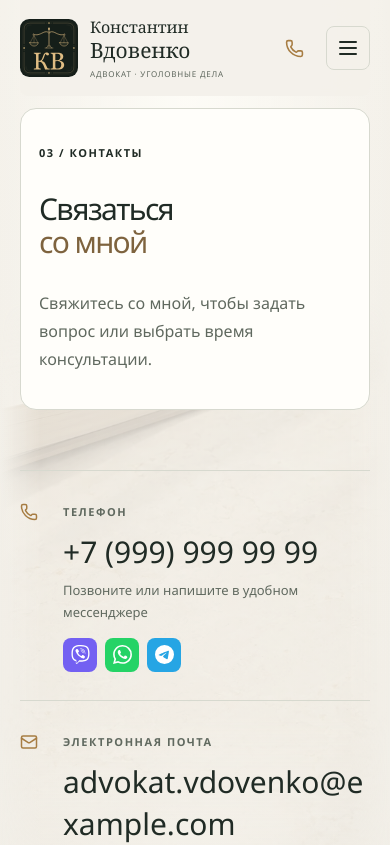
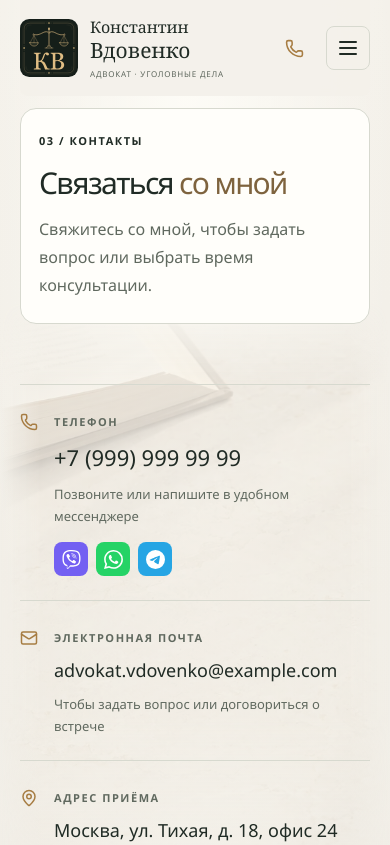
Before and after one commit to Aleks-man/advokat-vdovenko, a React (Vite) app in the folder front/: page /contacts in a window 390 px wide. Shown: the top 845 px of the page. Built offline with nearby package versions, Linux system fonts and the light colour scheme; a web font is replaced by a local one.

Commit message:
style: streamline contact page and improve mobile readability

```diff
--- a/front/src/components/PageIntro/PageIntro.css
+++ b/front/src/components/PageIntro/PageIntro.css
@@ -27,3 +27,19 @@
     font-size: clamp(30px, 7vw, 44px);
   }
 }
+
+.page-intro.page-intro-panel--compact {
+  padding-block: 32px;
+}
+.page-intro-panel.page-intro-panel--compact > h1 {
+  margin-top: 16px;
+  font-size: clamp(30px, 3.3vw, 44px);
+}
+.page-intro-panel.page-intro-panel--compact > p:not(.eyebrow) {
+  margin-top: 16px;
+}
+@media (max-width: 700px) {
+  .page-intro.page-intro-panel--compact {
+    padding-block: 24px;
+  }
+}
--- a/front/src/components/PageIntro/PageIntro.tsx
+++ b/front/src/components/PageIntro/PageIntro.tsx
@@ -5,11 +5,14 @@ type PageIntroProps = {
   eyebrow: string
   title: ReactNode
   children: ReactNode
+  compact?: boolean
 }
 
-export function PageIntro({ eyebrow, title, children }: PageIntroProps) {
+export function PageIntro({ eyebrow, title, children, compact = false }: PageIntroProps) {
   return (
-    <section className="container page-intro page-intro-panel">
+    <section
+      className={`container page-intro page-intro-panel${compact ? ' page-intro-panel--compact' : ''}`}
+    >
       <p className="eyebrow">{eyebrow}</p>
       <h1>{title}</h1>
       <p>{children}</p>
--- a/front/src/pages/Contacts/Contacts.css
+++ b/front/src/pages/Contacts/Contacts.css
@@ -1,12 +1,13 @@
 .contacts-layout {
   display: grid;
-  grid-template-columns: 1fr 1fr;
-  gap: 90px;
+  grid-template-columns: minmax(0, 1fr) minmax(0, 1fr);
+  gap: 64px;
+  padding-block: 40px 56px;
 }
 .contact-detail {
   display: flex;
-  gap: 25px;
-  padding-block: 28px;
+  gap: 16px;
+  padding-block: 24px;
   border-bottom: 1px solid var(--line);
 }
 .contact-detail:first-child {
@@ -21,16 +22,27 @@
   font-size: 11px;
   color: var(--muted);
 }
-.contact-detail p,
-.contact-detail a {
-  display: flex;
-  align-items: center;
-  gap: 20px;
+.contact-detail > div {
+  min-width: 0;
+  flex: 1;
+}
+.contact-detail .contact-value {
+  display: block;
+  margin-block: 10px 8px;
   font-family: var(--sans);
-  font-size: 30px;
-  margin-block: 10px 5px;
-  line-height: 1.4;
+  line-height: 1.5;
   overflow-wrap: anywhere;
+}
+.contact-phone {
+  font-size: clamp(22px, 2.5vw, 30px);
+  white-space: nowrap;
+}
+.contact-email,
+.contact-address {
+  font-size: clamp(18px, 1.6vw, 22px);
+}
+.contact-value[href]:hover {
+  color: var(--accent);
 }
 .contact-detail small {
   color: var(--muted);
--- a/front/src/pages/Contacts/Contacts.tsx
+++ b/front/src/pages/Contacts/Contacts.tsx
@@ -4,14 +4,15 @@ import { MessengerLinks } from '../../components/MessengerLinks/MessengerLinks'
 import './Contacts.css'
 import { PageIntro } from '../../components/PageIntro/PageIntro'
 export function Contacts() {
+  const [emailName, emailDomain] = site.email.split('@')
   return (
     <>
       <PageIntro
+        compact
         eyebrow="03 / Контакты"
         title={
           <>
-            Связаться
-            <br />
+            Связаться{' '}
             <em>со мной</em>
           </>
         }
@@ -24,7 +25,12 @@ export function Contacts() {
             <Phone size={18} />
             <div>
               <span className="eyebrow">Телефон</span>
-              <a href={`tel:${site.phone.replace(/[^+\d]/g, '')}`}>{site.phone}</a>
+              <a
+                className="contact-value contact-phone"
+                href={`tel:${site.phone.replace(/[^+\d]/g, '')}`}
+              >
+                {site.phone}
+              </a>
               <small>Позвоните или напишите в удобном мессенджере</small>
               <MessengerLinks />
             </div>
@@ -33,7 +39,12 @@ export function Contacts() {
             <Mail size={18} />
             <div>
               <span className="eyebrow">Электронная почта</span>
-              <a href={`mailto:${site.email}`}>{site.email}</a>
+              <a className="contact-value contact-email" href={`mailto:${site.email}`}>
+                <span>
+                  {emailName}@<wbr />
+                  {emailDomain}
+                </span>
+              </a>
               <small>Чтобы задать вопрос или договориться о встрече</small>
             </div>
           </div>
@@ -41,7 +52,7 @@ export function Contacts() {
             <MapPin size={18} />
             <div>
               <span className="eyebrow">Адрес приёма</span>
-              <p>
+              <p className="contact-value contact-address">
                 {site.city}, {site.address}
               </p>
               <small>Принимаю по предварительной записи</small>
```
Also changed, not shown: 1 other file (tests, documents, lock files or other folders).
